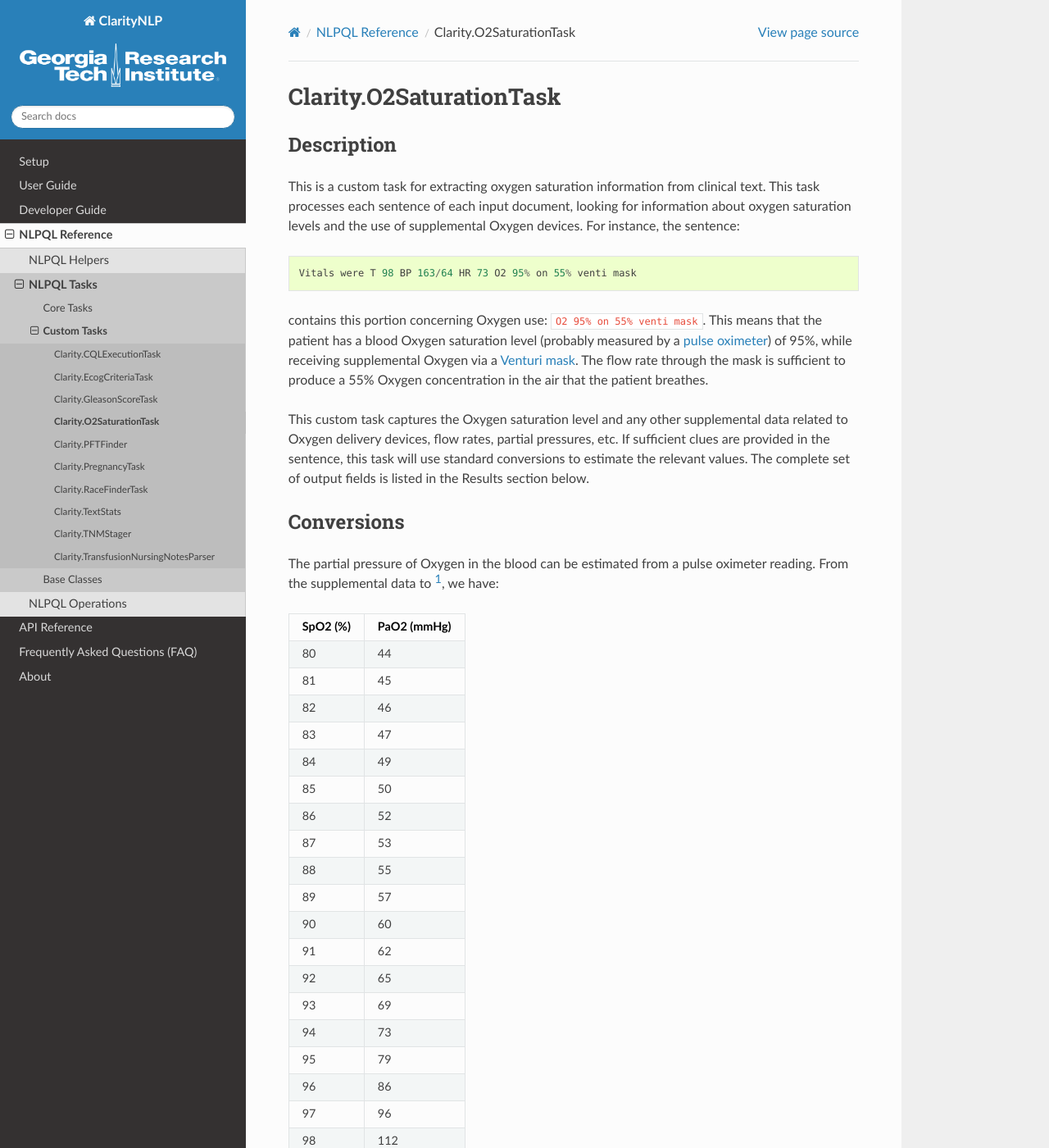
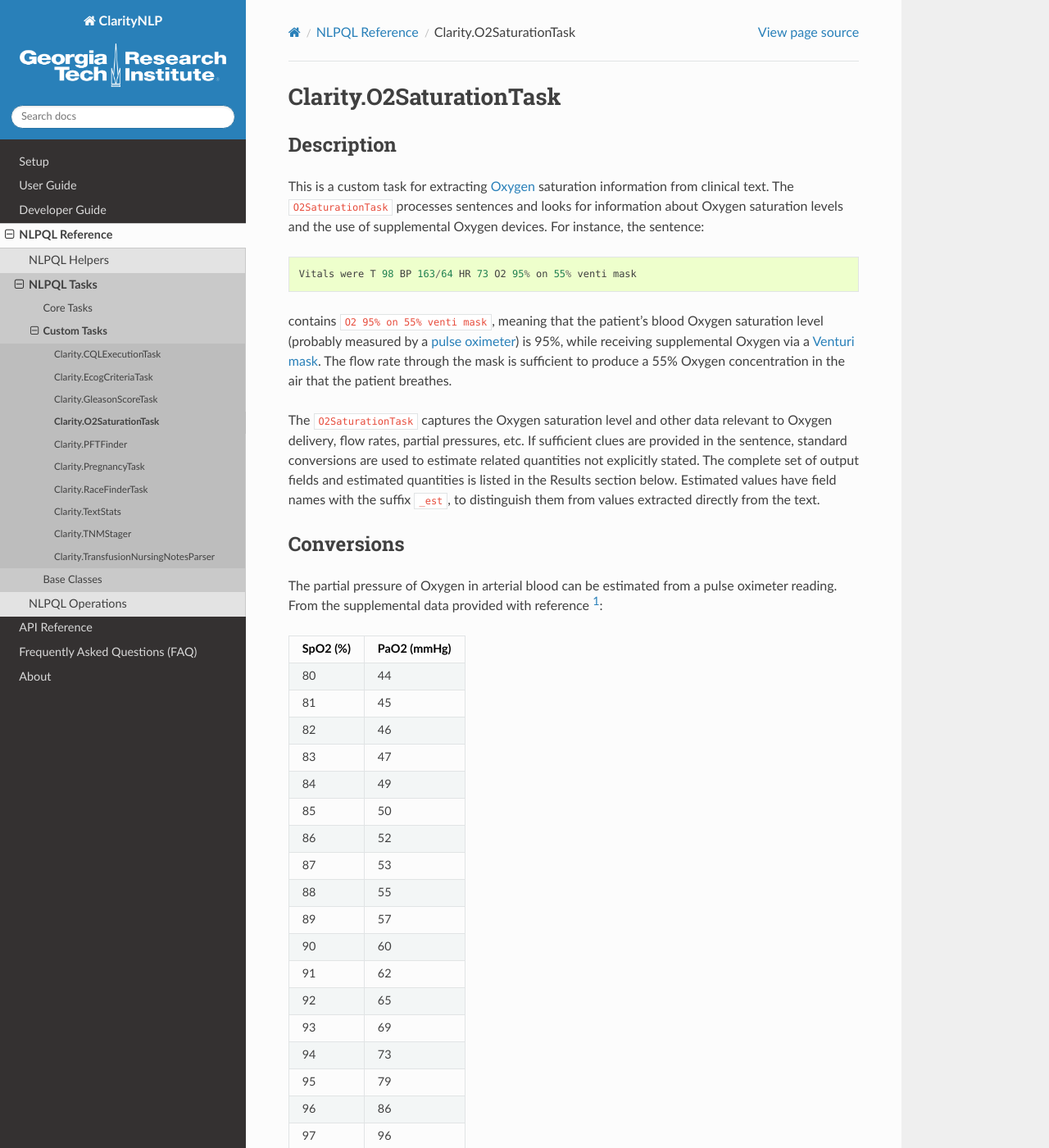
Before and after one commit to ClarityNLP/ClarityNLP, a Sphinx documentation site: the page built from docs/nlpql_reference/nlpql/o2sat.rst, in a window 1280 px wide and 1400 px high. Shown: the whole window at 82% size. Built offline with Sphinx 7.4.7 and the Read the Docs theme 2.0.0, drawn with Linux system fonts in a browser that asks for light colours; some of the changed text lies outside the part shown.

Commit message:
more updates to O2SaturationTask documentation

```diff
--- a/docs/nlpql_reference/nlpql/o2sat.rst
+++ b/docs/nlpql_reference/nlpql/o2sat.rst
@@ -6,33 +6,36 @@
 Description
 -----------
 
-This is a custom task for extracting oxygen saturation information from clinical text.
-This task processes each sentence of each input document, looking for information about
-oxygen saturation levels and the use of supplemental Oxygen devices. For instance,
-the sentence:
+This is a custom task for extracting
+`Oxygen <https://www.amazon.com/Oxygen-molecule-Oxford-Landmark-Science/dp/0198784937>`_
+saturation information from clinical text. The ``O2SaturationTask`` processes
+sentences and looks for information about Oxygen saturation levels and the use
+of supplemental Oxygen devices. For instance, the sentence:
 ::
    Vitals were T 98 BP 163/64 HR 73 O2 95% on 55% venti mask
 
-contains this portion concerning Oxygen use: ``O2 95% on 55% venti mask``.
-This means that the patient has a blood Oxygen saturation level (probably
-measured by a
+contains ``O2 95% on 55% venti mask``, meaning that the patient's blood Oxygen
+saturation level (probably measured by a
 `pulse oximeter <https://en.wikipedia.org/wiki/Pulse_oximetry>`_)
-of 95%, while receiving supplemental Oxygen via a
+is 95%, while receiving supplemental Oxygen via a
 `Venturi mask <https://en.wikipedia.org/wiki/Venturi_mask>`_. The flow rate
 through the mask is sufficient to produce a 55% Oxygen concentration in the
 air that the patient breathes.
 
-This custom task captures the Oxygen saturation level and any other supplemental
-data related to Oxygen delivery devices, flow rates, partial pressures, etc. If
-sufficient clues are provided in the sentence, this task will use standard
-conversions to estimate the relevant values. The complete set of output fields
-is listed in the Results section below.
+The ``O2SaturationTask`` captures the Oxygen saturation level and other
+data relevant to Oxygen delivery, flow rates, partial pressures, etc. If
+sufficient clues are provided in the sentence, standard conversions are used
+to estimate related quantities not explicitly stated. The complete set of
+output fields and estimated quantities is listed in the Results section
+below. Estimated values have field names with the suffix ``_est``, to
+distinguish them from values extracted directly from the text.
 
 Conversions
 -----------
 
-The partial pressure of Oxygen in the blood can be estimated from a pulse
-oximeter reading. From the supplemental data to [1]_, we have:
+The partial pressure of Oxygen in arterial blood can be estimated from a
+pulse oximeter reading. From the supplemental data provided with
+reference [1]_:
 
 ============= ============
 SpO2 (%)      PaO2 (mmHg)
@@ -60,16 +63,15 @@
 ============= ============
 
 The *fraction of inspired Oxygen* ``FiO2`` can be estimated from knowledge of
-the Oxygen delivery device and the O2 flow rate. For normal breathing
-in room air or a standard dry atmosphere below approximately 10000 meters,
-the O2 concentration is
+the Oxygen delivery device and the O2 flow rate. For normal breathing in the
+Earth's atmosphere the O2 concentration is
 `approximately 21% <https://en.wikipedia.org/wiki/Atmosphere_of_Earth>`_.
 Hence the FiO2 for these conditions is 21%, or 0.21.
 
 For a `nasal cannula <https://en.wikipedia.org/wiki/Nasal_cannula>`_, each L/min
 of O2 adds approximately 4% to the FiO2 value [1]_. (The data in [1]_ covers the
 range of 1-6 L/min, but the 4%/L rule seems to be the standard approximation in
-the respiratory therapy literature).
+the respiratory therapy literature for moderately higher flow nasal cannulas).
 
 ================================ ============
 Nasal Cannula Flow Rate (L/min)  FiO2 (%)
@@ -141,9 +143,9 @@
              15                    60
 =============================== ============
 
-This data has been converted into formulas that span the entire range of flow
-rates for each device. Any flow rates that fall between those stated in one of
-these tables are estimated by simple linear interpolation.
+The ``O2SaturationTask`` uses the data in these tables to linearly interpolate
+FiO2 values for the stated devices and flow rates.
+
 
 Example
 -------
@@ -180,13 +182,13 @@
 =====================  ================  ==========================================
          Name                 Type                             Notes
 =====================  ================  ==========================================
-sentence               str               "Cleaned" version of input sentence
+sentence               str               The input sentence after textual cleanup operations have been performed.
 text                   str               That portion of `sentence` containing an O2 saturation statement.
 start                  int               Offset into `sentence` of the first character of the O2 saturation statement.
 end                    int               One character past the end of the O2 saturation statement.
 device                 str               The Oxygen delivery device, if any.
 flow_rate              float             Device Oxygen flow rate in liters/min.
-condition              str               Relation of the O2 saturation to `value`:
+condition              str               Relation of the O2 saturation to the stated `value`:
                                          'APPROX', 'LESS_THAN', 'LESS_THAN_OR_EQUAL',
                                          'GREATER_THAN', 'GREATER_THAN_OR_EQUAL',
                                          'EQUAL', 'RANGE'
```
